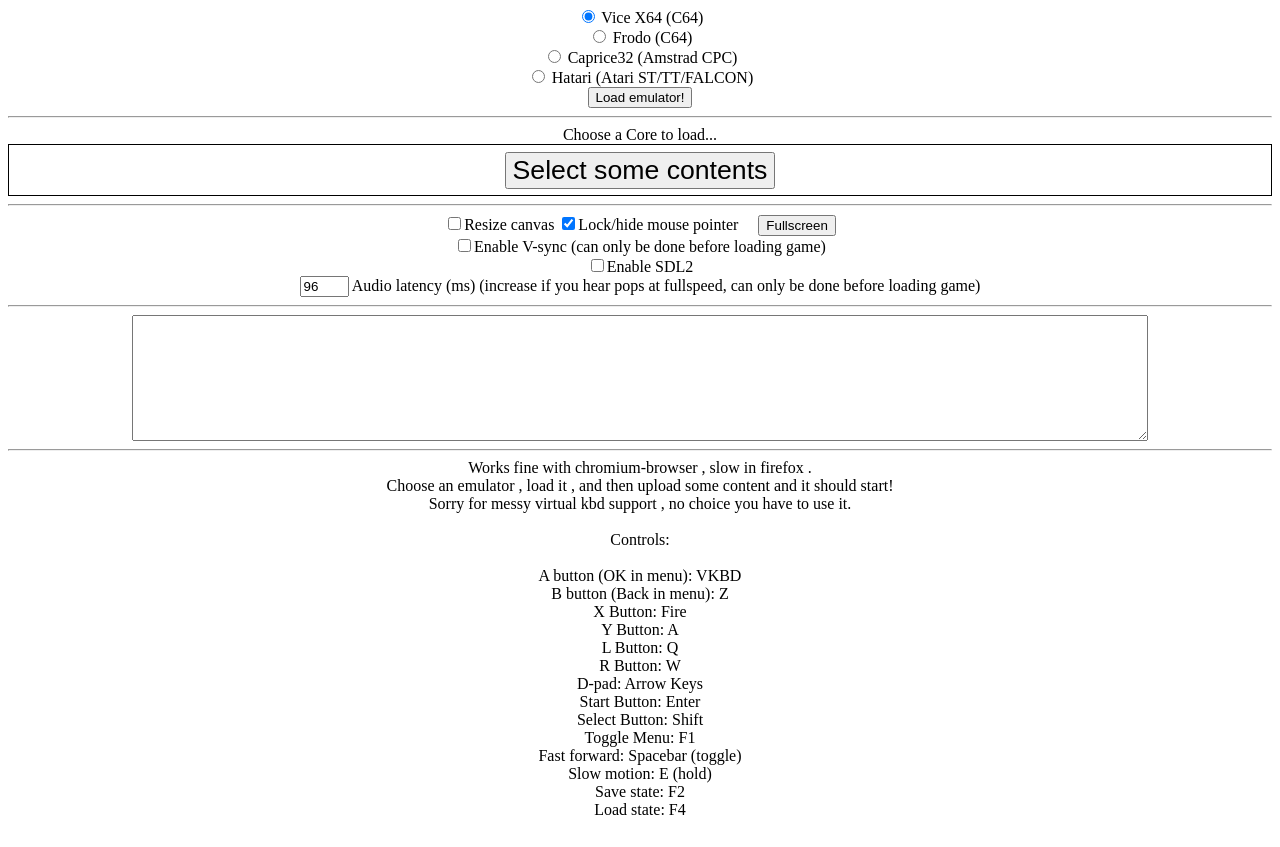
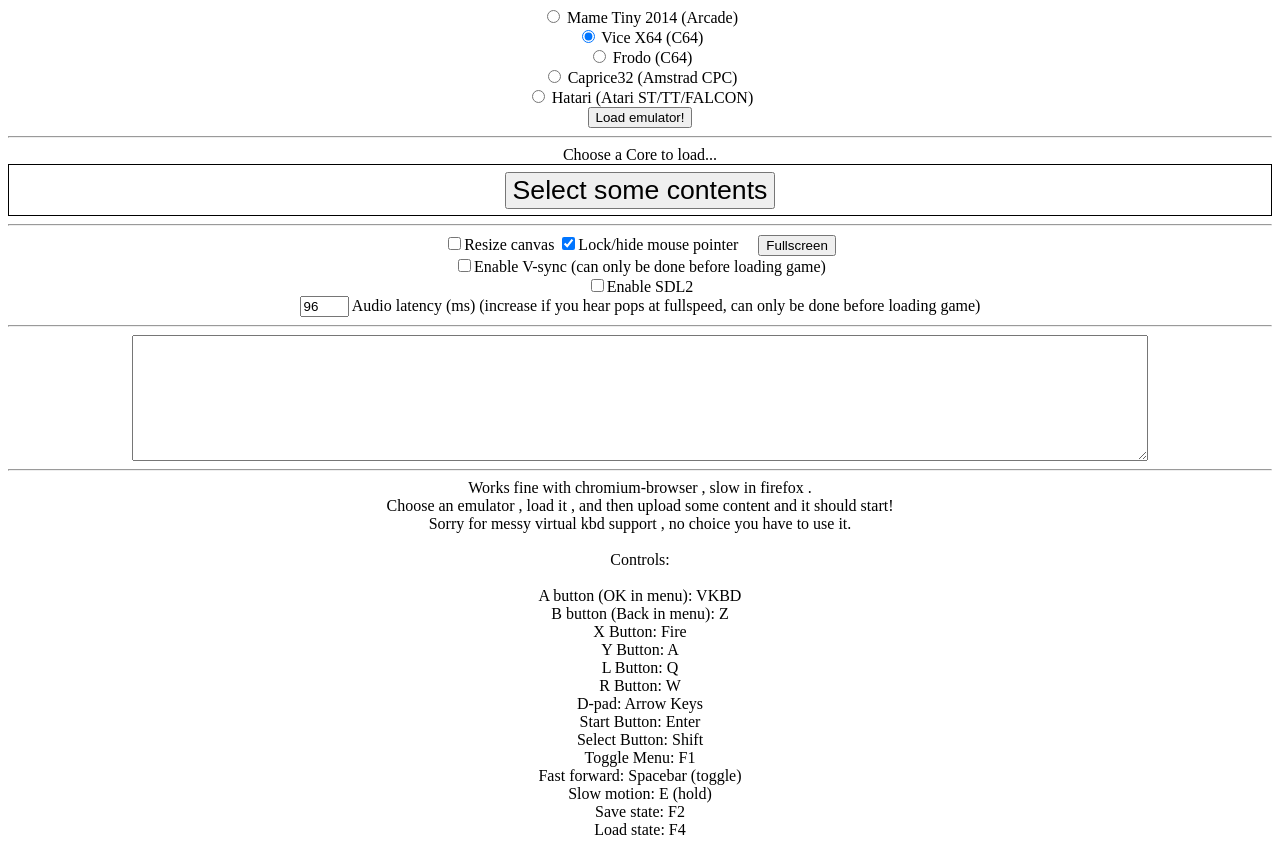
Before and after one commit to r-type/r-type.github.io, a plain HTML site: page index.html in a window 1280 px wide. Shown: the part 73-920 px from the top of the page. Drawn offline with Linux system fonts and the light colour scheme.

Commit message:
Update index.html

```diff
--- a/index.html
+++ b/index.html
@@ -22,6 +22,7 @@
 
  <div class="emscripten" id="emulator">
 <form>
+  <input type="radio" name="core" value="tiny2014_libretro.js"> Mame Tiny 2014 (Arcade)<br>
   <input type="radio" name="core" value="x64.js" checked> Vice X64 (C64)<br>
   <input type="radio" name="core" value="frodo.js"> Frodo (C64)<br>
   <input type="radio" name="core" value="cap32.js"> Caprice32 (Amstrad CPC)<br>
```
